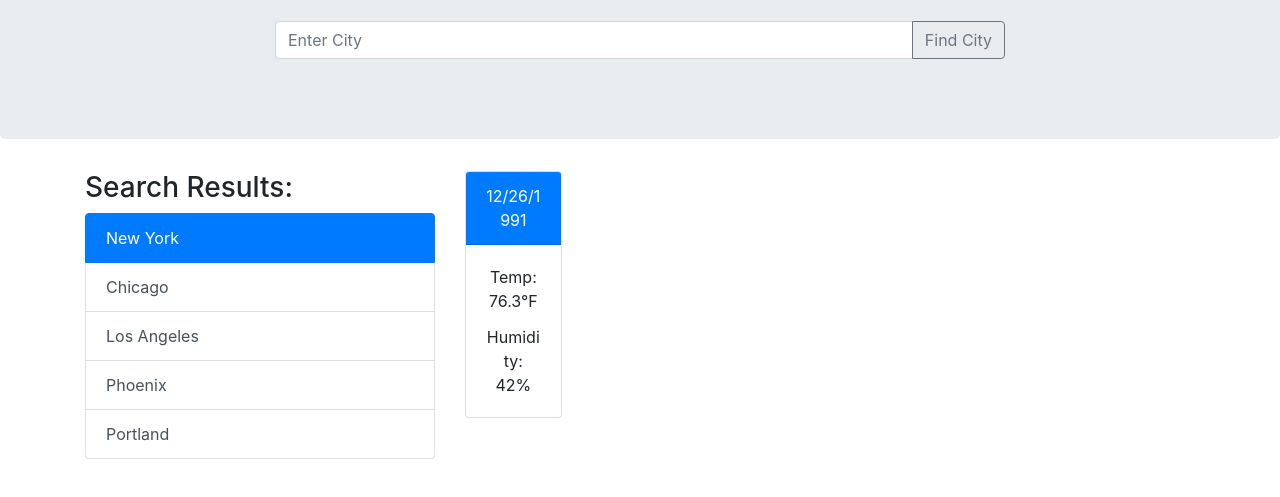
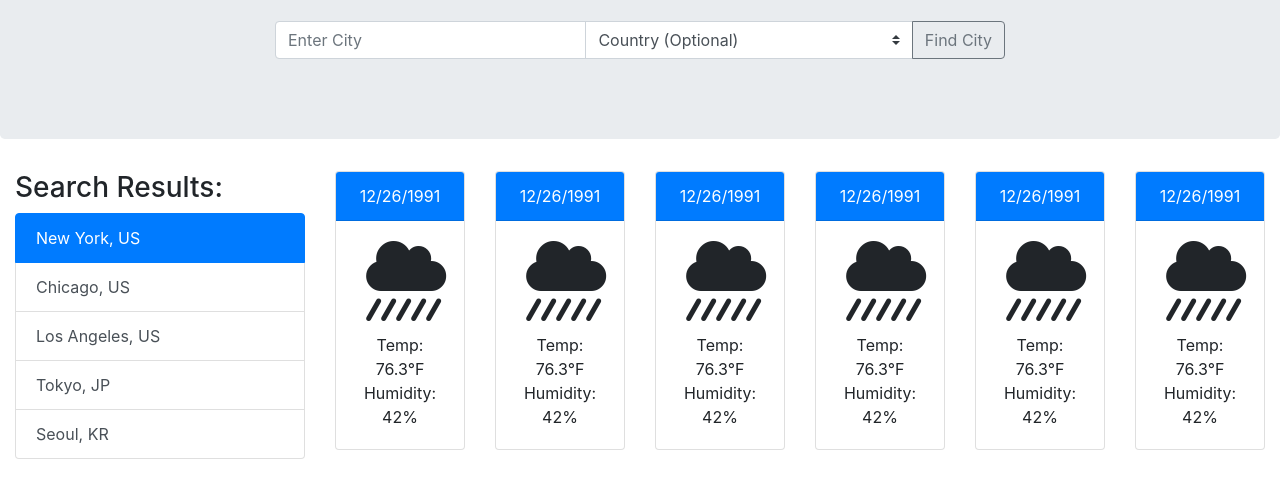
Before and after one commit to hyukjun-kwon/homework-6, a plain HTML site: page index.html in a window 1280 px wide. Shown: the part 115-612 px from the top of the page. Drawn offline with nearby package versions, Linux system fonts and the light colour scheme.

Commit message:
Optional country selection

```diff
--- /dev/null
+++ b/assets/js/country.js
@@ -0,0 +1,243 @@
+const COUNTRY = [
+  {name: 'Afghanistan', code: 'AF'},
+  {name: 'Albania', code: 'AL'},
+  {name: 'Algeria', code: 'DZ'},
+  {name: 'American Samoa', code: 'AS'},
+  {name: 'Andorra', code: 'AD'},
+  {name: 'Angola', code: 'AO'},
+  {name: 'Anguilla', code: 'AI'},
+  {name: 'Antarctica', code: 'AQ'},
+  {name: 'Antigua and Barbuda', code: 'AG'},
+  {name: 'Argentina', code: 'AR'},
+  {name: 'Armenia', code: 'AM'},
+  {name: 'Aruba', code: 'AW'},
+  {name: 'Australia', code: 'AU'},
+  {name: 'Austria', code: 'AT'},
+  {name: 'Azerbaijan', code: 'AZ'},
+  {name: 'Bahamas', code: 'BS'},
+  {name: 'Bahrain', code: 'BH'},
+  {name: 'Bangladesh', code: 'BD'},
+  {name: 'Barbados', code: 'BB'},
+  {name: 'Belarus', code: 'BY'},
+  {name: 'Belgium', code: 'BE'},
+  {name: 'Belize', code: 'BZ'},
+  {name: 'Benin', code: 'BJ'},
+  {name: 'Bermuda', code: 'BM'},
+  {name: 'Bhutan', code: 'BT'},
+  {name: 'Bolivia', code: 'BO'},
+  {name: 'Bosnia and Herzegovina', code: 'BA'},
+  {name: 'Botswana', code: 'BW'},
+  {name: 'Bouvet Island', code: 'BV'},
+  {name: 'Brazil', code: 'BR'},
+  {name: 'British Indian Ocean Territory', code: 'IO'},
+  {name: 'Brunei Darussalam', code: 'BN'},
+  {name: 'Bulgaria', code: 'BG'},
+  {name: 'Burkina Faso', code: 'BF'},
+  {name: 'Burundi', code: 'BI'},
+  {name: 'Cambodia', code: 'KH'},
+  {name: 'Cameroon', code: 'CM'},
+  {name: 'Canada', code: 'CA'},
+  {name: 'Cape Verde', code: 'CV'},
+  {name: 'Cayman Islands', code: 'KY'},
+  {name: 'Central African Republic', code: 'CF'},
+  {name: 'Chad', code: 'TD'},
+  {name: 'Chile', code: 'CL'},
+  {name: 'China', code: 'CN'},
+  {name: 'Christmas Island', code: 'CX'},
+  {name: 'Cocos (Keeling) Islands', code: 'CC'},
+  {name: 'Colombia', code: 'CO'},
+  {name: 'Comoros', code: 'KM'},
+  {name: 'Congo', code: 'CG'},
+  {name: 'Cook Islands', code: 'CK'},
+  {name: 'Costa Rica', code: 'CR'},
+  {name: 'Cote D\'Ivoire', code: 'CI'},
+  {name: 'Croatia', code: 'HR'},
+  {name: 'Cuba', code: 'CU'},
+  {name: 'Cyprus', code: 'CY'},
+  {name: 'Czech Republic', code: 'CZ'},
+  {name: 'Denmark', code: 'DK'},
+  {name: 'Djibouti', code: 'DJ'},
+  {name: 'Dominica', code: 'DM'},
+  {name: 'Dominican Republic', code: 'DO'},
+  {name: 'Ecuador', code: 'EC'},
+  {name: 'Egypt', code: 'EG'},
+  {name: 'El Salvador', code: 'SV'},
+  {name: 'Equatorial Guinea', code: 'GQ'},
+  {name: 'Eritrea', code: 'ER'},
+  {name: 'Estonia', code: 'EE'},
+  {name: 'Ethiopia', code: 'ET'},
+  {name: 'Falkland Islands (Malvinas)', code: 'FK'},
+  {name: 'Faroe Islands', code: 'FO'},
+  {name: 'Fiji', code: 'FJ'},
+  {name: 'Finland', code: 'FI'},
+  {name: 'France', code: 'FR'},
+  {name: 'French Guiana', code: 'GF'},
+  {name: 'French Polynesia', code: 'PF'},
+  {name: 'French Southern Territories', code: 'TF'},
+  {name: 'Gabon', code: 'GA'},
+  {name: 'Gambia', code: 'GM'},
+  {name: 'Georgia', code: 'GE'},
+  {name: 'Germany', code: 'DE'},
+  {name: 'Ghana', code: 'GH'},
+  {name: 'Gibraltar', code: 'GI'},
+  {name: 'Greece', code: 'GR'},
+  {name: 'Greenland', code: 'GL'},
+  {name: 'Grenada', code: 'GD'},
+  {name: 'Guadeloupe', code: 'GP'},
+  {name: 'Guam', code: 'GU'},
+  {name: 'Guatemala', code: 'GT'},
+  {name: 'Guernsey', code: 'GG'},
+  {name: 'Guinea', code: 'GN'},
+  {name: 'Guinea-Bissau', code: 'GW'},
+  {name: 'Guyana', code: 'GY'},
+  {name: 'Haiti', code: 'HT'},
+  {name: 'Heard Island and Mcdonald Islands', code: 'HM'},
+  {name: 'Holy See (Vatican City State)', code: 'VA'},
+  {name: 'Honduras', code: 'HN'},
+  {name: 'Hong Kong', code: 'HK'},
+  {name: 'Hungary', code: 'HU'},
+  {name: 'Iceland', code: 'IS'},
+  {name: 'India', code: 'IN'},
+  {name: 'Indonesia', code: 'ID'},
+  {name: 'Iran', code: 'IR'},
+  {name: 'Iraq', code: 'IQ'},
+  {name: 'Ireland', code: 'IE'},
+  {name: 'Isle of Man', code: 'IM'},
+  {name: 'Israel', code: 'IL'},
+  {name: 'Italy', code: 'IT'},
+  {name: 'Jamaica', code: 'JM'},
+  {name: 'Japan', code: 'JP'},
+  {name: 'Jersey', code: 'JE'},
+  {name: 'Jordan', code: 'JO'},
+  {name: 'Kazakhstan', code: 'KZ'},
+  {name: 'Kenya', code: 'KE'},
+  {name: 'Kiribati', code: 'KI'},
+  {name: 'North Korea', code: 'KP'},
+  {name: 'South Korea', code: 'KR'},
+  {name: 'Kuwait', code: 'KW'},
+  {name: 'Kyrgyzstan', code: 'KG'},
+  {name: 'Laos', code: 'LA'},
+  {name: 'Latvia', code: 'LV'},
+  {name: 'Lebanon', code: 'LB'},
+  {name: 'Lesotho', code: 'LS'},
+  {name: 'Liberia', code: 'LR'},
+  {name: 'Libyan Arab Jamahiriya', code: 'LY'},
+  {name: 'Liechtenstein', code: 'LI'},
+  {name: 'Lithuania', code: 'LT'},
+  {name: 'Luxembourg', code: 'LU'},
+  {name: 'Macao', code: 'MO'},
+  {name: 'Macedonia, The Former Yugoslav Republic of', code: 'MK'},
+  {name: 'Madagascar', code: 'MG'},
+  {name: 'Malawi', code: 'MW'},
+  {name: 'Malaysia', code: 'MY'},
+  {name: 'Maldives', code: 'MV'},
+  {name: 'Mali', code: 'ML'},
+  {name: 'Malta', code: 'MT'},
+  {name: 'Marshall Islands', code: 'MH'},
+  {name: 'Martinique', code: 'MQ'},
+  {name: 'Mauritania', code: 'MR'},
+  {name: 'Mauritius', code: 'MU'},
+  {name: 'Mayotte', code: 'YT'},
+  {name: 'Mexico', code: 'MX'},
+  {name: 'Micronesia, Federated States of', code: 'FM'},
+  {name: 'Moldova, Republic of', code: 'MD'},
+  {name: 'Monaco', code: 'MC'},
+  {name: 'Mongolia', code: 'MN'},
+  {name: 'Montserrat', code: 'MS'},
+  {name: 'Morocco', code: 'MA'},
+  {name: 'Mozambique', code: 'MZ'},
+  {name: 'Myanmar', code: 'MM'},
+  {name: 'Namibia', code: 'NA'},
+  {name: 'Nauru', code: 'NR'},
+  {name: 'Nepal', code: 'NP'},
+  {name: 'Netherlands', code: 'NL'},
+  {name: 'Netherlands Antilles', code: 'AN'},
+  {name: 'New Caledonia', code: 'NC'},
+  {name: 'New Zealand', code: 'NZ'},
+  {name: 'Nicaragua', code: 'NI'},
+  {name: 'Niger', code: 'NE'},
+  {name: 'Nigeria', code: 'NG'},
+  {name: 'Niue', code: 'NU'},
+  {name: 'Norfolk Island', code: 'NF'},
+  {name: 'Northern Mariana Islands', code: 'MP'},
+  {name: 'Norway', code: 'NO'},
+  {name: 'Oman', code: 'OM'},
+  {name: 'Pakistan', code: 'PK'},
+  {name: 'Palau', code: 'PW'},
+  {name: 'Palestinian Territory, Occupied', code: 'PS'},
+  {name: 'Panama', code: 'PA'},
+  {name: 'Papua New Guinea', code: 'PG'},
+  {name: 'Paraguay', code: 'PY'},
+  {name: 'Peru', code: 'PE'},
+  {name: 'Philippines', code: 'PH'},
+  {name: 'Pitcairn', code: 'PN'},
+  {name: 'Poland', code: 'PL'},
+  {name: 'Portugal', code: 'PT'},
+  {name: 'Puerto Rico', code: 'PR'},
+  {name: 'Qatar', code: 'QA'},
+  {name: 'Reunion', code: 'RE'},
+  {name: 'Romania', code: 'RO'},
+  {name: 'Russian Federation', code: 'RU'},
+  {name: 'RWANDA', code: 'RW'},
+  {name: 'Saint Helena', code: 'SH'},
+  {name: 'Saint Kitts and Nevis', code: 'KN'},
+  {name: 'Saint Lucia', code: 'LC'},
+  {name: 'Saint Pierre and Miquelon', code: 'PM'},
+  {name: 'Saint Vincent and the Grenadines', code: 'VC'},
+  {name: 'Samoa', code: 'WS'},
+  {name: 'San Marino', code: 'SM'},
+  {name: 'Sao Tome and Principe', code: 'ST'},
+  {name: 'Saudi Arabia', code: 'SA'},
+  {name: 'Senegal', code: 'SN'},
+  {name: 'Serbia and Montenegro', code: 'CS'},
+  {name: 'Seychelles', code: 'SC'},
+  {name: 'Sierra Leone', code: 'SL'},
+  {name: 'Singapore', code: 'SG'},
+  {name: 'Slovakia', code: 'SK'},
+  {name: 'Slovenia', code: 'SI'},
+  {name: 'Solomon Islands', code: 'SB'},
+  {name: 'Somalia', code: 'SO'},
+  {name: 'South Africa', code: 'ZA'},
+  {name: 'South Georgia and the South Sandwich Islands', code: 'GS'},
+  {name: 'Spain', code: 'ES'},
+  {name: 'Sri Lanka', code: 'LK'},
+  {name: 'Sudan', code: 'SD'},
+  {name: 'Suriname', code: 'SR'},
+  {name: 'Svalbard and Jan Mayen', code: 'SJ'},
+  {name: 'Swaziland', code: 'SZ'},
+  {name: 'Sweden', code: 'SE'},
+  {name: 'Switzerland', code: 'CH'},
+  {name: 'Syrian Arab Republic', code: 'SY'},
+  {name: 'Taiwan, Province of China', code: 'TW'},
+  {name: 'Tajikistan', code: 'TJ'},
+  {name: 'Tanzania, United Republic of', code: 'TZ'},
+  {name: 'Thailand', code: 'TH'},
+  {name: 'Timor-Leste', code: 'TL'},
+  {name: 'Togo', code: 'TG'},
+  {name: 'Tokelau', code: 'TK'},
+  {name: 'Tonga', code: 'TO'},
+  {name: 'Trinidad and Tobago', code: 'TT'},
+  {name: 'Tunisia', code: 'TN'},
+  {name: 'Turkey', code: 'TR'},
+  {name: 'Turkmenistan', code: 'TM'},
+  {name: 'Turks and Caicos Islands', code: 'TC'},
+  {name: 'Tuvalu', code: 'TV'},
+  {name: 'Uganda', code: 'UG'},
+  {name: 'Ukraine', code: 'UA'},
+  {name: 'United Arab Emirates', code: 'AE'},
+  {name: 'United Kingdom', code: 'GB'},
+  {name: 'United States', code: 'US'},
+  {name: 'United States Minor Outlying Islands', code: 'UM'},
+  {name: 'Uruguay', code: 'UY'},
+  {name: 'Uzbekistan', code: 'UZ'},
+  {name: 'Vanuatu', code: 'VU'},
+  {name: 'Venezuela', code: 'VE'},
+  {name: 'Viet Nam', code: 'VN'},
+  {name: 'Virgin Islands, British', code: 'VG'},
+  {name: 'Virgin Islands, U.S.', code: 'VI'},
+  {name: 'Wallis and Futuna', code: 'WF'},
+  {name: 'Western Sahara', code: 'EH'},
+  {name: 'Yemen', code: 'YE'},
+  {name: 'Zambia', code: 'ZM'},
+  {name: 'Zimbabwe', code: 'ZW'}
+];
--- a/assets/js/script.js
+++ b/assets/js/script.js
@@ -1,13 +1,26 @@
 $(document).ready(function() {
   // "166a433c57516f51dfab1f7edaed8413" api key
   const API_KEY = "166a433c57516f51dfab1f7edaed8413";
+
+  // Build country selection from country.js
+  COUNTRY.forEach(item => {
+    let option = $("<option>");
+    option.attr("value", item.code);
+    option.text(item.name);
+    $("#country-select").append(option);
+  });
 
 
   let d = "12/26/1991";
   let temp = 76.3;
   let humidity = 42;
 
-  $("#test").append(weatherCard(d,temp,humidity));
+  $("#test1").append(weatherCard(d,temp,humidity));
+  $("#test2").append(weatherCard(d,temp,humidity));
+  $("#test3").append(weatherCard(d,temp,humidity));
+  $("#test4").append(weatherCard(d,temp,humidity));
+  $("#test5").append(weatherCard(d,temp,humidity));
+  $("#test6").append(weatherCard(d,temp,humidity));
 
 
   /**************************************** Find City Function ****************************************/
@@ -15,21 +28,27 @@ $(document).ready(function() {
   // searchInput = string
   function findCity(searchInput) {
     if (searchInput != "") {
+      if($("#country-select").val() != "Country (Optional)") {
+        searchInput += `, ${$("#country-select").val()}`;
+      }
+
       let queryURL = `https://api.openweathermap.org/data/2.5/weather?q=${searchInput}&appid=${API_KEY}`;
 
       $.ajax({
         url: queryURL,
         method: "GET"
       }).then(function(res) {
-        console.log(res.cod);
+        console.log(res);
         // cod 200 means that the search is a hit
         if(res.cod === 200) {
-          $("#search-input").removeClass("border border-danger");
+          $("#search").removeClass("border border-danger");
           $("#search-input-error").addClass("d-none");
         }
       }, function(res) {
-        $("#search-input").addClass("border border-danger");
+        $("#search").addClass("border border-danger");
         $("#search-input-error").removeClass("d-none");
+        $("#search-input").val("");
+        $("#country-select").val("Country (Optional)");
       });
     }
   }
@@ -45,11 +64,16 @@ $(document).ready(function() {
 
     let cardBody = $("<div>").addClass("card-body");
 
-    let cardTitle = $("<div>").addClass("card-title");
-    cardBody.append(cardTitle.text(`Temp: ${temp}°F`));
+    let cardIcon = $("<div>").addClass("card-title");
+    let faIcon = $("<i>").addClass("fas fa-cloud-showers-heavy fa-5x fa-fw");
+    cardBody.append(cardIcon.append(faIcon));
 
-    let cardText = $("<div>").addClass("card-text");
-    cardBody.append(cardText.text(`Humidity: ${humidity}%`));
+
+    let cardTemp = $("<div>").addClass("card-text");
+    cardBody.append(cardTemp.text(`Temp: ${temp}°F`));
+
+    let cardHumidity = $("<div>").addClass("card-text");
+    cardBody.append(cardHumidity.text(`Humidity: ${humidity}%`));
 
     card.append(cardBody);
 
--- a/index.html
+++ b/index.html
@@ -29,8 +29,11 @@
           </div>
           <div class="row">
             <div class="col-lg-8 offset-lg-2 col-md-10 offset-md-1 col-sm-12">
-              <div class="input-group mb-3">
+              <div id="search" class="input-group mb-3">
                 <input id="search-input" type="text" class="form-control" onsubmit="findCity()" placeholder="Enter City">
+                <select class="custom-select" id="country-select">
+                  <option selected>Country (Optional)</option>
+                </select>
                 <div class="input-group-append">
                   <input id="find-city" class="btn btn-outline-secondary" type="submit" value="Find City"></input>
                 </div>
@@ -44,44 +47,47 @@
       </div>
 
       <!---------------------- Main Body ---------------------->
-      <div class="container">
+      <div class="container-fluid">
         <div class="row">
-          <div class="col-sm-3 col-md-4">
+          <div class="col-sm-4 col-md-3">
             <h3>Search Results:</h3>
             <div id="city-list" class="list-group">
-              <button type="button" data-city="New York" class="list-group-item list-group-item-action active">
-                New York
+              <button type="button" data-city="New York" data-country="US" class="list-group-item list-group-item-action active">
+                New York, US
               </button>
-              <button type="button" data-city="Chicago" class="list-group-item list-group-item-action">
-                Chicago
+              <button type="button" data-city="Chicago" data-country="US" class="list-group-item list-group-item-action">
+                Chicago, US
               </button>
-              <button type="button" data-city="Los Angeles" class="list-group-item list-group-item-action">
-                Los Angeles
+              <button type="button" data-city="Los Angeles" data-country="US" class="list-group-item list-group-item-action">
+                Los Angeles, US
               </button>
-              <button type="button" data-city="Phoenix" class="list-group-item list-group-item-action">
-                Phoenix
+              <button type="button" data-city="Tokyo" data-country="JP" class="list-group-item list-group-item-action">
+                Tokyo, JP
               </button>
-              <button type="button" data-city="Portland" class="list-group-item list-group-item-action">
-                Portland
+              <button type="button" data-city="Seoul" data-country="KR" class="list-group-item list-group-item-action">
+                Seoul, KR
               </button>
             </div>
 
           </div>
-          <div class="col-sm-9 col-md-8 text-center">
+          <div class="col-sm-8 col-md-9 text-center">
             <div class="row">
-              <div id="test" class="col-2 mx-0">
+              <div id="test1" class="col-2 mx-0">
 
               </div>
-              <div id="" class="col-2">
+              <div id="test2" class="col-2 mx-0">
 
               </div>
-              <div id="" class="col-2">
+              <div id="test3" class="col-2 mx-0">
 
               </div>
-              <div id="" class="col-2">
+              <div id="test4" class="col-2 mx-0">
 
               </div>
-              <div id="" class="col-2">
+              <div id="test5" class="col-2 mx-0">
+
+              </div>
+              <div id="test6" class="col-2 mx-0">
 
               </div>
 
@@ -90,7 +96,7 @@
           </div>
         </div>
       </div>
-
+      <div id="board"></div>
 
 
     </main>
@@ -98,6 +104,7 @@
     <!-- scripts -->
     <script src="https://code.jquery.com/jquery-3.4.1.min.js"></script>
     <script src="https://cdnjs.cloudflare.com/ajax/libs/moment.js/2.24.0/moment.min.js"></script>
+    <script src="assets/js/country.js"></script>
     <script src="assets/js/script.js"></script>
   </body>
 </html>
```
